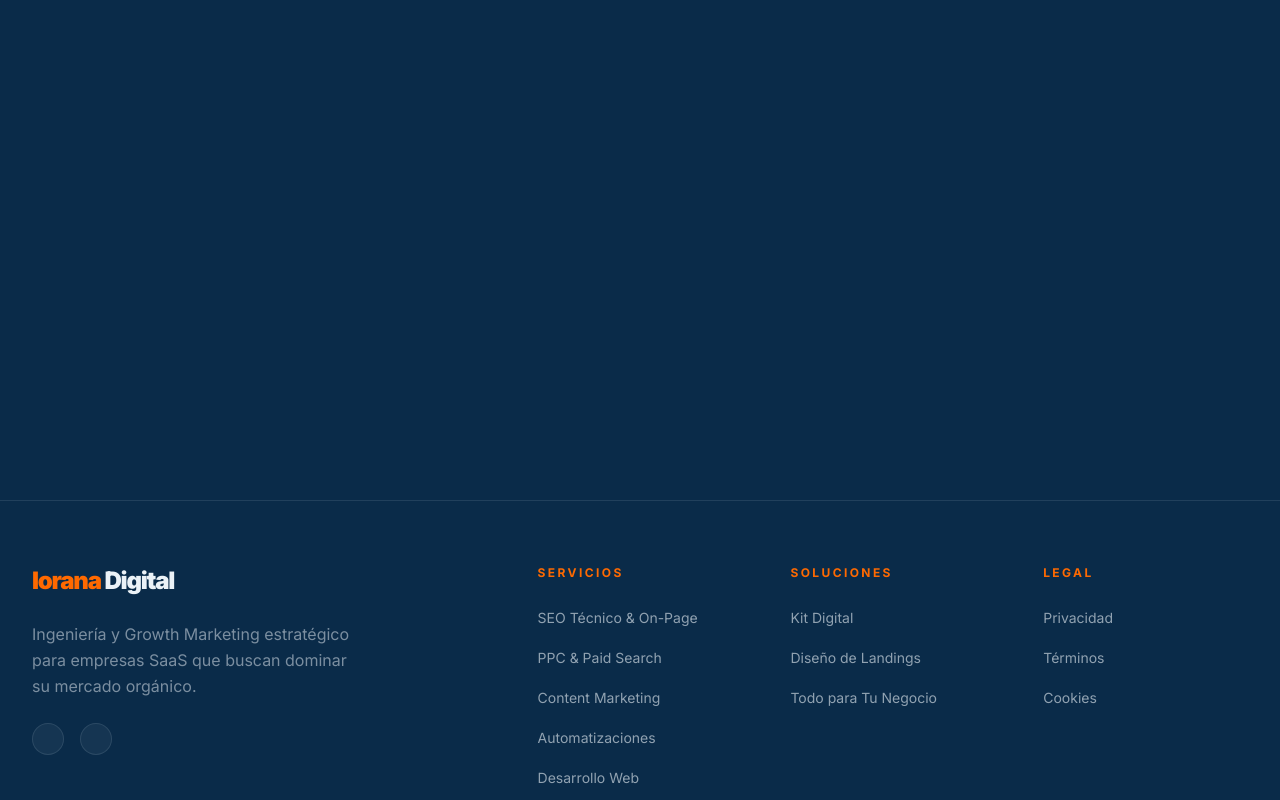
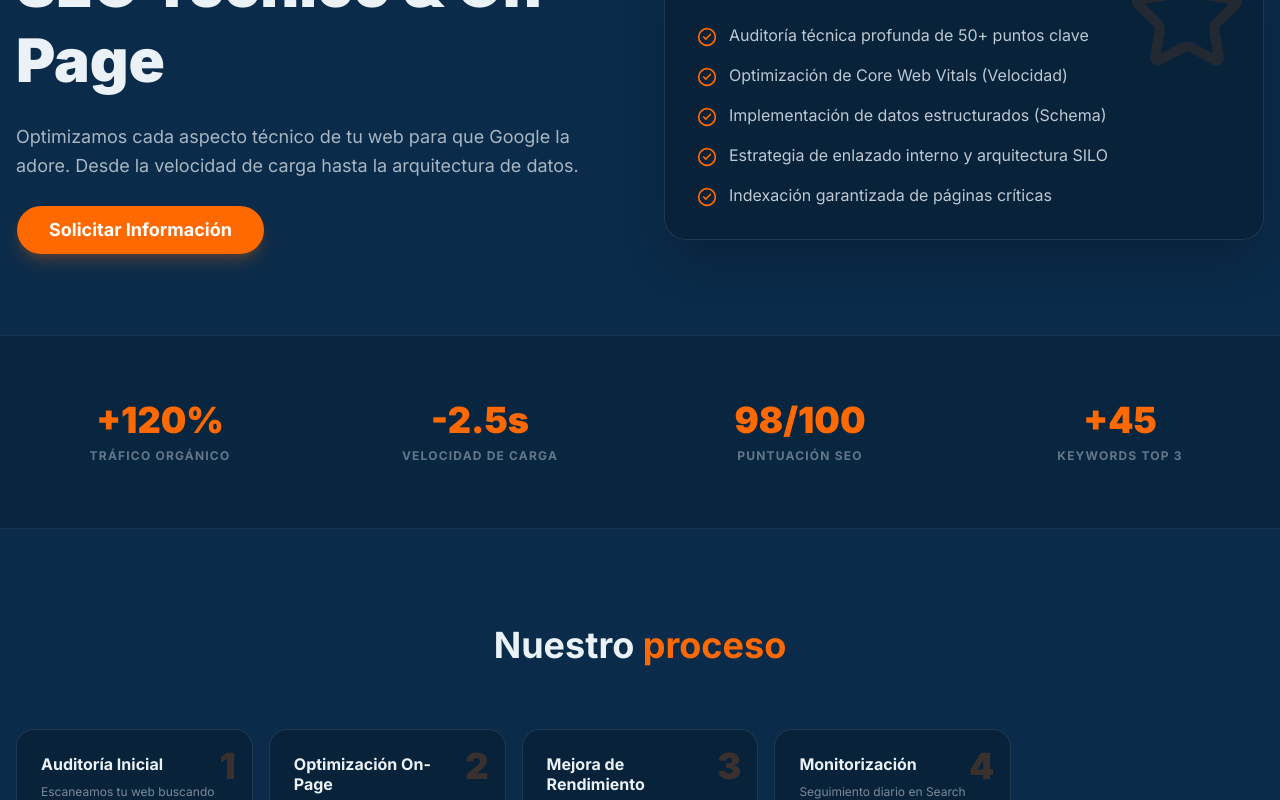
Before and after one commit to ioranadigital/iorana-next, a Next.js app: page /servicios/seo-tecnico in a window 1280 px wide. Shown: the part 300-1100 px from the top of the page. Built offline with nearby package versions, Linux system fonts and the light colour scheme.

Commit message:
Update SeoTecnico.tsx

```diff
--- a/views/servicios/SeoTecnico.tsx
+++ b/views/servicios/SeoTecnico.tsx
@@ -1,71 +1,37 @@
 "use client";
 
 import React from "react";
-import PageLayout from "@/components/PageLayout";
-/** * Importación corregida apuntando al nombre de archivo real.
- * Usamos ruta relativa para evitar errores de resolución del módulo.
- */
 import ServicePageTemplate from "../../components/ServicePageTemplate";
-import { Search } from "lucide-react";
 
-/**
- * Reestructuramos el objeto para que coincida con las props del template.
- * Esto soluciona el error de TypeScript en el build.
- */
 const serviceData = {
   title: "SEO Técnico & On-Page",
-  subtitle: "Domina los resultados de búsqueda",
-  description:
-    "Optimizamos cada aspecto técnico y de contenido de tu sitio web para que Google te premie con visibilidad y tráfico cualificado, superando a tu competencia en rendimiento.",
+  subtitle: "Cimentando tu éxito en buscadores",
+  description: "Optimizamos cada aspecto técnico de tu web para que Google la adore. Desde la velocidad de carga hasta la arquitectura de datos.",
   benefits: [
-    "Auditoría técnica exhaustiva con +200 puntos de control",
-    "Optimización completa de Core Web Vitals (LCP, FID, CLS)",
-    "Arquitectura web lógica y estructura de URLs amigables",
-    "Optimización on-page estratégica de contenidos y landings",
-    "Implementación avanzada de Schema Markup y datos estructurados",
-    "Gestión inteligente de indexación y crawl budget"
+    "Auditoría técnica profunda de 50+ puntos clave",
+    "Optimización de Core Web Vitals (Velocidad)",
+    "Implementación de datos estructurados (Schema)",
+    "Estrategia de enlazado interno y arquitectura SILO",
+    "Indexación garantizada de páginas críticas"
   ],
   stats: [
-    { value: "+250%", label: "Tráfico Orgánico" },
-    { value: "95+", label: "PageSpeed Score" },
-    { value: "3x", label: "Páginas Indexadas" },
-    { value: "-60%", label: "Errores Técnicos" }
+    { label: "Tráfico Orgánico", value: "+120%" },
+    { label: "Velocidad de Carga", value: "-2.5s" },
+    { label: "Puntuación SEO", value: "98/100" },
+    { label: "Keywords Top 3", value: "+45" }
   ],
   process: [
-    {
-      title: "Auditoría Profunda",
-      desc: "Análisis de rastreo, indexación, velocidad y oportunidades de mejora inmediata."
-    },
-    {
-      title: "Plan de Acción",
-      desc: "Priorizamos las tareas con mayor potencial de ROI para tu posicionamiento."
-    },
-    {
-      title: "Ejecución Técnica",
-      desc: "Corregimos errores de servidor, velocidad, schema y etiquetas canónicas."
-    },
-    {
-      title: "Optimización On-Page",
-      desc: "Keyword mapping y optimización de metadatos, headings y enlaces internos."
-    },
-    {
-      title: "Control Continuo",
-      desc: "Monitorización semanal de rankings y salud técnica con reportes detallados."
-    }
+    { title: "Auditoría Inicial", desc: "Escaneamos tu web buscando errores de rastreo y bloqueos." },
+    { title: "Optimización On-Page", desc: "Ajustamos metas, encabezados y contenido para keywords clave." },
+    { title: "Mejora de Rendimiento", desc: "Reducimos el peso de imágenes y optimizamos el código." },
+    { title: "Monitorización", desc: "Seguimiento diario en Search Console para evitar caídas." }
   ]
 };
 
 const SeoTecnico = () => (
-  <PageLayout
-    title="SEO Técnico & On-Page | Iorana Digital"
-    description="Servicios de SEO técnico y on-page profesionales. Auditorías, Core Web Vitals y optimización completa para Google."
-    canonical="https://iorana.digital/servicios/seo-tecnico"
-  >
-    {/** * ✅ SOLUCIÓN AL ERROR DE BUILD:
-     * Usamos el spread operator {...serviceData} para pasar las propiedades individuales.
-     */}
+  <div className="pt-24 bg-[#0a2b49] min-h-screen">
     <ServicePageTemplate {...serviceData} />
-  </PageLayout>
+  </div>
 );
 
 export default SeoTecnico;
```
